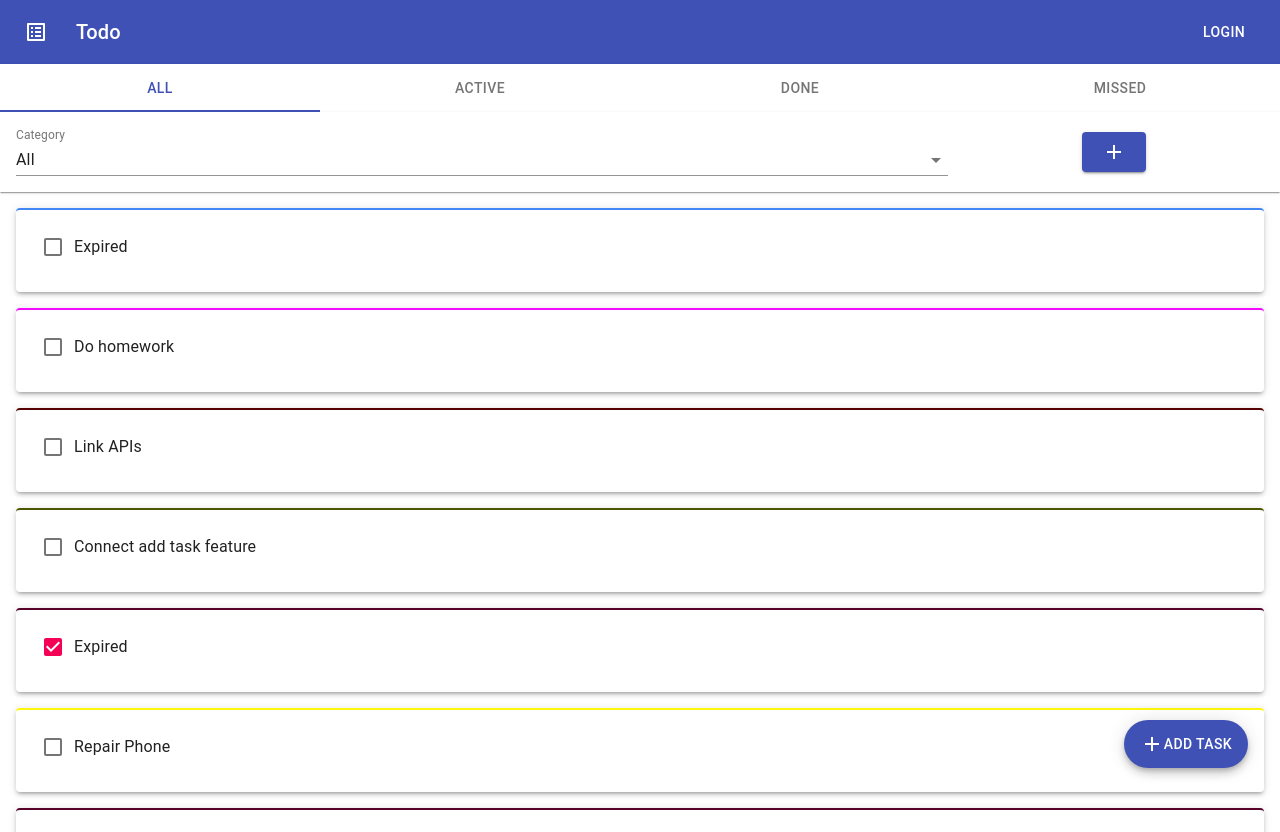
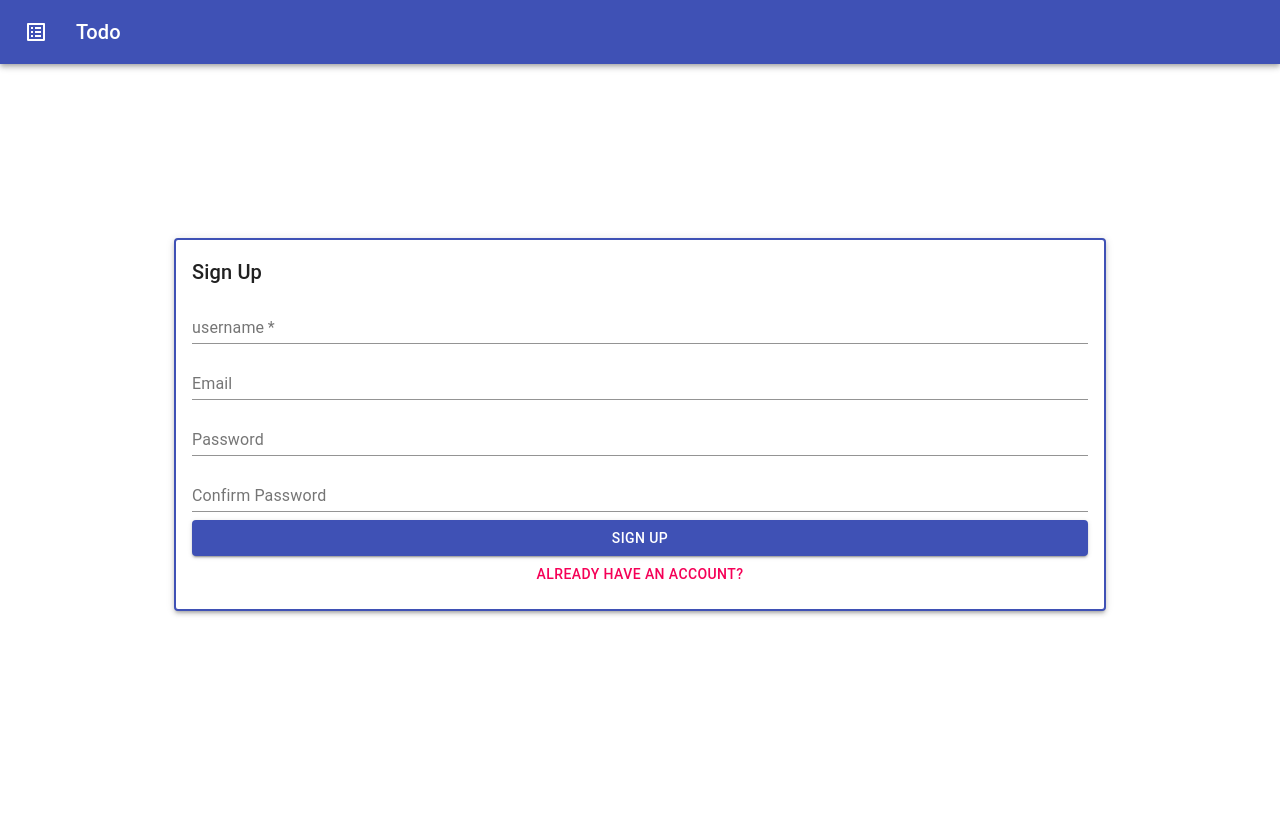
Before and after one commit to Dodeja-Shubham/todolist-web, a React (Create React App) app: page / in a window 1280 px wide. After the commit the page ends 800 px from the top, so only its background shows below. Built offline with nearby package versions, Linux system fonts and the light colour scheme; the HTML template or start-up script is replaced by a standard one.

Commit message:
Adding signup and login API

```diff
--- a/package.json
+++ b/package.json
@@ -8,6 +8,7 @@
     "@testing-library/jest-dom": "^4.2.4",
     "@testing-library/react": "^9.3.2",
     "@testing-library/user-event": "^7.1.2",
+    "axios": "^0.20.0",
     "moment": "^2.27.0",
     "react": "^16.13.1",
     "react-dom": "^16.13.1",
--- /dev/null
+++ b/src/API/user.js
@@ -0,0 +1,16 @@
+import axios from "axios";
+import { BASE_URL } from "../const";
+
+export const signUpAPI = (payload, cb) => {
+  axios
+    .post(`${BASE_URL}/user/registration/`, payload)
+    .then((res) => cb(res, null))
+    .catch((err) => cb(null, err));
+};
+
+export const logInAPI = (payload, cb) => {
+  axios
+    .post(`${BASE_URL}/user/login/`, payload)
+    .then((res) => cb(res, null))
+    .catch((err) => cb(null, err));
+};
--- a/src/App.js
+++ b/src/App.js
@@ -1,11 +1,12 @@
 import React, { useState } from "react";
-import { Fab, makeStyles, Modal } from "@material-ui/core";
+import { Fab, makeStyles, Modal, Box } from "@material-ui/core";
 import { Add } from "@material-ui/icons";
 import { Header } from "./Components/Header";
 import { TabsContainer } from "./Components/Tabs";
 import { Selector } from "./Components/Selectors";
 import { AddTaskForm } from "./Components/AddTaskForm";
 import { Panels } from "./Components/Panels";
+import { UserForm } from "./Components/Homepage";
 
 const useStyles = makeStyles((theme) => ({
   fabBtn: {
@@ -25,6 +26,7 @@ const useStyles = makeStyles((theme) => ({
 
 function App() {
   const classes = useStyles();
+  const [loggedIn, setLoggedIn] = useState(false);
   const [open, setOpen] = useState(false);
   const [panel, setPanel] = useState("All");
   const [category, setCategory] = useState("All");
@@ -104,6 +106,8 @@ function App() {
   return (
     <div className="App">
       <Header />
+      {loggedIn && (
+        <Box>
           <TabsContainer setPanel={setPanel} />
           <Selector
             setCategory={setCategory}
@@ -132,6 +136,9 @@ function App() {
           >
             <Add /> {window.innerWidth > 500 && "Add Task"}
           </Fab>
+        </Box>
+      )}
+      {!loggedIn && <UserForm setLoggedIn={setLoggedIn} />}
     </div>
   );
 }
--- a/src/Components/AddTaskForm/index.js
+++ b/src/Components/AddTaskForm/index.js
@@ -55,7 +55,6 @@ export const AddTaskForm = (props) => {
     <Paper className={classes.formContainer}>
       <Typography variant="h5">Add Task</Typography>
       <form className={classes.form}>
-        {props.type !== "cat" ? (
         <div className={classes.form}>
           <TextField
             required
@@ -98,15 +97,6 @@ export const AddTaskForm = (props) => {
             name="color"
           />{" "}
         </div>
-        ) : (
-          <TextField
-            id="category"
-            label="Category"
-            name="category"
-            className={classes.input}
-            onChange={handleChange}
-          />
-        )}
         <Button
           variant="contained"
           color="primary"
--- a/src/Components/Header/index.js
+++ b/src/Components/Header/index.js
@@ -3,7 +3,6 @@ import { makeStyles } from "@material-ui/core/styles";
 import AppBar from "@material-ui/core/AppBar";
 import Toolbar from "@material-ui/core/Toolbar";
 import Typography from "@material-ui/core/Typography";
-import Button from "@material-ui/core/Button";
 import IconButton from "@material-ui/core/IconButton";
 import { ListAlt } from "@material-ui/icons";
 
@@ -36,7 +35,6 @@ export const Header = () => {
         <Typography variant="h6" className={classes.title}>
           Todo
         </Typography>
-        <Button color="inherit">Login</Button>
       </Toolbar>
     </AppBar>
   );
--- /dev/null
+++ b/src/Components/Homepage/index.js
@@ -0,0 +1,119 @@
+import React, { useState } from "react";
+import {
+  Box,
+  Paper,
+  TextField,
+  Button,
+  makeStyles,
+  Typography,
+} from "@material-ui/core";
+import { signUpAPI, logInAPI } from "../../API/user";
+
+const useStyles = makeStyles((theme) => ({
+  userFormContainer: {
+    height: "90vh",
+    display: "flex",
+    justifyContent: "center",
+    alignItems: "center",
+  },
+  formBody: {
+    display: "flex",
+    flexDirection: "column",
+    padding: theme.spacing(2),
+    border: "2px solid #3F51B5",
+    width: "70%",
+  },
+  txtField: {
+    marginTop: theme.spacing(1),
+  },
+}));
+
+export const UserForm = (props) => {
+  const [login, setLogin] = useState(false);
+  const [data, setData] = useState({});
+  const classes = useStyles();
+
+  const collapse = {
+    minWidth: "100%",
+    maxHeight: login ? "0px" : "200px",
+    transition: "max-height 0.4s",
+  };
+
+  const handleChange = (e) => {
+    let temp = data;
+    temp[e.target.name] = e.target.value;
+    setData({ ...temp });
+    console.log(temp);
+  };
+
+  const handleSubmit = () => {
+    if (login) {
+      logInAPI(data, (res, err) => {
+        if (!err && res) {
+          console.log(res);
+          props.setLoggedIn(true);
+        }
+      });
+    } else
+      signUpAPI(data, (res, err) => {
+        if (!err && res) {
+          console.log(res);
+          props.setLoggedIn(true);
+        }
+      });
+  };
+
+  return (
+    <Box className={classes.userFormContainer}>
+      <Paper className={classes.formBody} elevation={3}>
+        <Typography variant="h6">{login ? "Log In" : "Sign Up"}</Typography>
+        <TextField
+          required
+          id="standard-required"
+          label="username"
+          placeholder="Add Username"
+          onChange={handleChange}
+          name="username"
+          className={classes.txtField}
+        />
+        <TextField
+          id="standard-required"
+          label="Email"
+          placeholder="Add Email"
+          onChange={handleChange}
+          name="email"
+          className={classes.txtField}
+        />
+        <TextField
+          type="password"
+          id="standard-required"
+          label="Password"
+          placeholder="Password"
+          onChange={handleChange}
+          name={login ? "password" : "password1"}
+          className={classes.txtField}
+        />
+        <TextField
+          id="standard-required"
+          label="Confirm Password"
+          placeholder="Confirm Password"
+          onChange={handleChange}
+          name="password2"
+          className={classes.txtField}
+          style={collapse}
+        />
+        <Button
+          variant="contained"
+          color="primary"
+          className={classes.txtField}
+          onClick={handleSubmit}
+        >
+          {login ? "Login" : "Sign up"}
+        </Button>
+        <Button color="secondary" onClick={() => setLogin(!login)}>
+          {!login ? "Already" : "Don't"} have an account?
+        </Button>
+      </Paper>
+    </Box>
+  );
+};
--- a/src/Components/Selectors/index.js
+++ b/src/Components/Selectors/index.js
@@ -6,32 +6,22 @@ import {
   InputLabel,
   makeStyles,
   FormControl,
-  Button,
-  Box,
 } from "@material-ui/core";
-import { Add } from "@material-ui/icons";
 
 const useStyles = makeStyles((theme) => ({
   paper: {
+    display: "flex",
     alignContent: "center",
     padding: theme.spacing(1),
   },
   formControl: {
     display: "flex",
+    width: "100%",
     margin: theme.spacing(1),
     justifyContent: "space-between",
   },
   selectEmpty: {
     marginTop: theme.spacing(2),
-  },
-  btnContainer: {
-    display: "flex",
-    alignItems: "center",
-    justifyContent: "center",
-  },
-  btn: {
-    height: "40px",
-    width: "30px",
   },
 }));
 
@@ -51,8 +41,7 @@ export const Selector = (props) => {
       elevation={props.elevation}
       className={classes.paper}
       style={{
-        display: props.form ? "block" : "grid",
-        gridTemplateColumns: props.form ? "1fr" : "3fr 1fr",
+        display: "flex",
       }}
     >
       <FormControl className={classes.formControl}>
@@ -71,18 +60,6 @@ export const Selector = (props) => {
           ))}
         </Select>
       </FormControl>
-      {!props.form && (
-        <Box className={classes.btnContainer}>
-          <Button
-            variant="contained"
-            color="primary"
-            className={classes.btn}
-            onClick={() => props.setFormType("cat")}
-          >
-            <Add />
-          </Button>
-        </Box>
-      )}
     </Paper>
   );
 };
--- /dev/null
+++ b/src/const/index.js
@@ -0,0 +1 @@
+export const BASE_URL = "https://intense-plateau-34888.herokuapp.com";
```
Also changed, not shown: src/API/task.js (added), 1 other file (tests, documents, lock files or other folders). Lines whose indentation alone changed are shown as unchanged.
